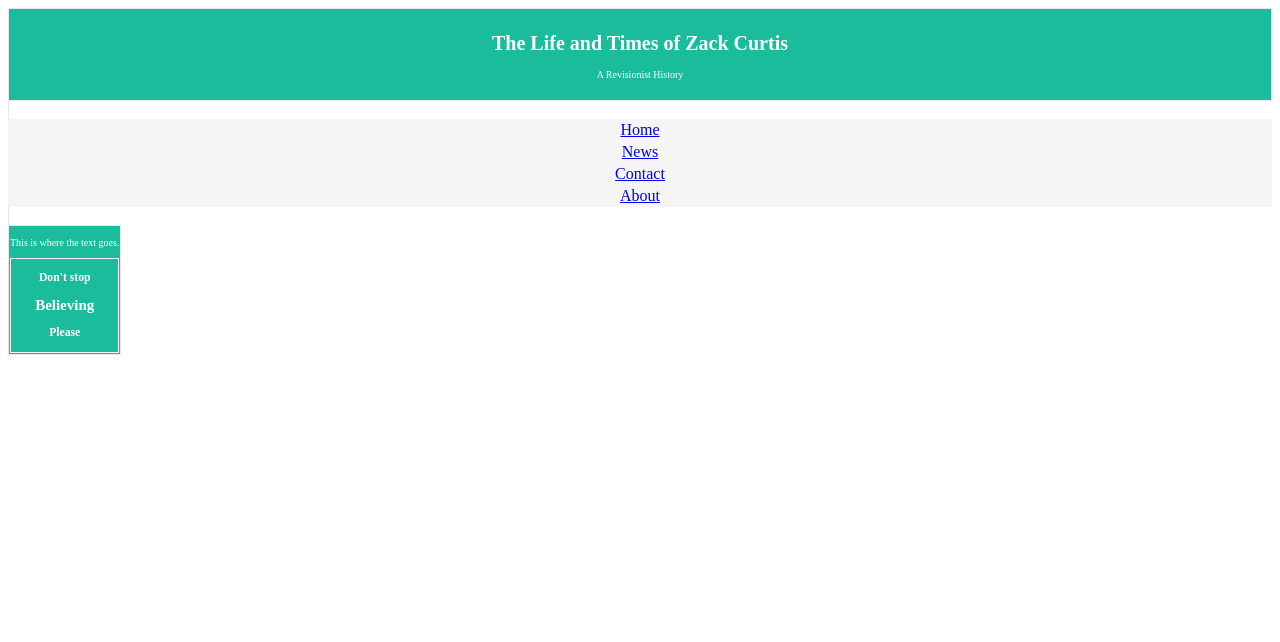
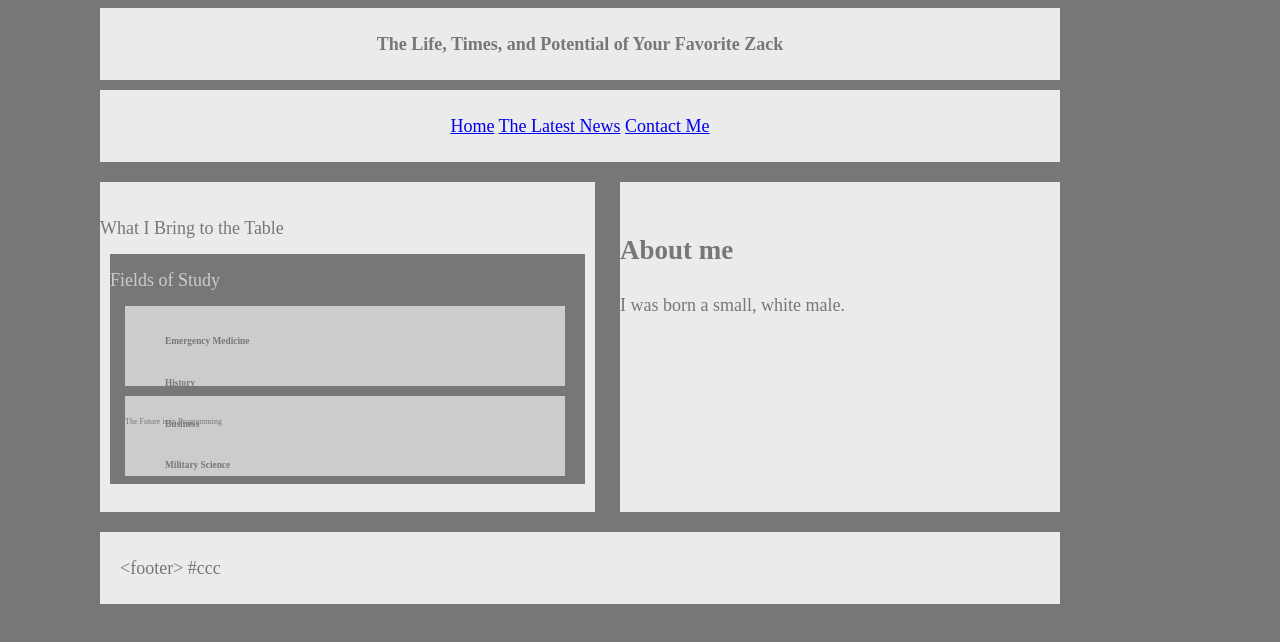
Before and after one commit to ZackCurtis/HW-Wireframe, a plain HTML site: page index.html in a window 1280 px wide. Drawn offline with Linux system fonts and the light colour scheme.

Commit message:
rehaul of html and css to fit format

```diff
--- a/index.html
+++ b/index.html
@@ -1,100 +1,51 @@
-<!DOCTYPE html>
+<!doctype html>
 <html>
-<head>
-    <meta charset="utf-8">
-    <meta http-equiv="X-UA-Compatible" content="IE=edge">
-    <title>Zack Curtis</title>
-    <meta name="viewport" content="width=device-width, initial-scale=1">
-    <link rel="stylesheet" type="text/css" media="screen" href="stlye.css">
-    <script src="main.js"></script>
-    <style>
-        ul {
-  border: 1px solid #e7e7e7;
-  background-color: #1abc9c;
-  display: inline;
-  list-style-type: none;
-  margin: 0;
-  padding: 0;
-  overflow: hidden;
-}
+	<head>
+		<title>Zack Curtis' Portfolio</title>
+		<link rel="stylesheet" type="text/css" href="style.css">
+	</head>
+	<body>
 
-li {
-    float: center;
-}
+		<header>
+			<strong>The Life, Times, and Potential of Your Favorite Zack</strong>
+		</header>
 
-li a {
-    display: block;
-    padding: 2px;
-    background-color: whitesmoke;
-    text-align: center;
-}
+		<nav>
 
-.header {
-    border: 1px solid #e7e7e7;
-  background-color: #1abc9c;
-  padding: 10px;
-  text-align: center;
-  background: #1abc9c;
-  color: white;
-  font-size: 10px;
-}
+                        <a href="javascript:history.go(0)">Home</a>
+                        <a href="https://news.ycombinator.com/">The Latest News</a>
+                        <a href="mailto:zack.curtis@peddle.com">Contact Me</a>
+		</nav>
 
-nav ul li{
-text-align: center;
-float: l
-}
+		<section id="section1">
+			What I Bring to the Table
 
-section {
-float:left;
-border: 1px solid #e7e7e7;
-  background-color: whitesmoke;
-  padding: 1px;
-  text-align: center;
-  background: #1abc9c;
-  color: white;
-  font-size: 10px;
-}
-article {
-    border: 1px solid whitesmoke;
-    padding: 1px;
+			<article id="article1">
+				Fields of Study
 
-}
-</style>
+					<div id="h123">
+                       <ul> <h3>Emergency Medicine</h3>
+                        <h3>History</h3>
+                        <h3>Business</h3>
+                        <h3>Military Science</h3>
+                    </ul>
+					</div>
 
-<div class="header">
-    <h1>The Life and Times of Zack Curtis</h1>
-    <p>A Revisionist History</p>
-</div>
+					<p id="p1">
+						The Future is in Programming
+					</p>
+			</article>
 
-</head>
-</body>
-<nav>
-    <ul>
-            <li><a href="website link">Home</a></li>
-            <li><a href="news.asp">News</a></li>
-            <li><a href="mailto:zack.curtis@peddle.com">Contact</a></li>
-            <li><a href="about.asp">About</a></li>
-    </ul>
-</nav>
+		</section>
 
+		<aside id="aside1">
+            <h1>About me</h1>
+            <p>I was born a small, white male.</p>
+		</aside>
 
+		<footer>
+			&lt;footer&gt; #ccc
+		</footer>
 
-<section>
-
-    <p>This is where the text goes.</p>
-
-    <article>
-        <h1>Don't stop</h1>
-        <h2>Believing</h2>
-        <h3>Please</h3>
-    </article>
-
-</section>
-
-<aside>
-
-</aside>
-
-</body>
-
+	</body>
 </html>
--- a/style.css
+++ b/style.css
@@ -0,0 +1,120 @@
+body {
+	width: 960px;
+	font-size: 18px;
+	line-height: 32px;
+	color: #777;
+	margin-left: 100px;
+	margin-right: 150px;
+    background-color: #777777;
+    font-family: "ariel";
+    background: #777;
+}
+header {
+	background: #ebebeb;
+	padding: 20px;
+	margin-bottom: 10px;
+    color: #777777;
+    text-align: center;
+    text-emphasis-color: black;
+}
+nav {
+	background: #ebebeb;
+	padding: 20px;
+	margin-bottom: 20px;
+    color: #777777;
+    text-align: center;
+}
+
+#section1 {
+	width: 495px;
+	height: 300px;
+	background: #ebebeb;
+	padding-top: 30px;
+	float: left;
+	margin-bottom: 20px;
+	color: #777777;
+}
+#article1 {
+	width: 475px;
+	height: 220px;
+	background: #777777;
+	margin: 10px 10px 10px 10px;
+	padding-top: 10px;
+    color: #ccc;
+    text-align-last: auto;
+}
+
+#h123 {
+	width: 440px;
+	height: 70px;
+	background: #ccc;
+	margin: 10px 30px 10px 15px;
+	padding-top: 10px;
+	color: #777777;
+	font-weight: bold;
+	font-size: 8px;
+}
+
+#p1 {
+	width: 440px;
+	height: 70px;
+	background: #ccc;
+	margin: 10px 30px 10px 15px;
+	padding-top: 10px;
+    color: #777777;
+    font-size: 8px;
+}
+
+#aside1 {
+	width: 440px;
+	height: 300px;
+	background: #ebebeb;
+	padding-top: 30px;
+	float: right;
+	color: #777777;
+}
+#footer1{
+	clear: both;
+	background: #ebebeb;
+	padding: 20px;
+	color: #333;
+	color: #777777;
+}
+
+
+
+#left {
+	float: left;
+	width: 33.3%;
+	background: #666;
+	color: #fff;
+}
+#middle {
+	float: left;
+	width: 33.3%;
+	background: #888;
+	color: #fff;
+}
+#right {
+	float: left;
+	width: 33.3%;
+	background: #666;
+	color: #fff;
+}
+#full {
+	clear: both;
+	width: 100%;
+	background: #eee;
+	overflow: auto;
+}
+#division {
+	background: #6ea3da;
+	padding: 20px;
+	margin-top: 20px;
+}
+
+footer {
+	background: #ebebeb;
+	padding: 20px;
+    clear: both;
+}
```
